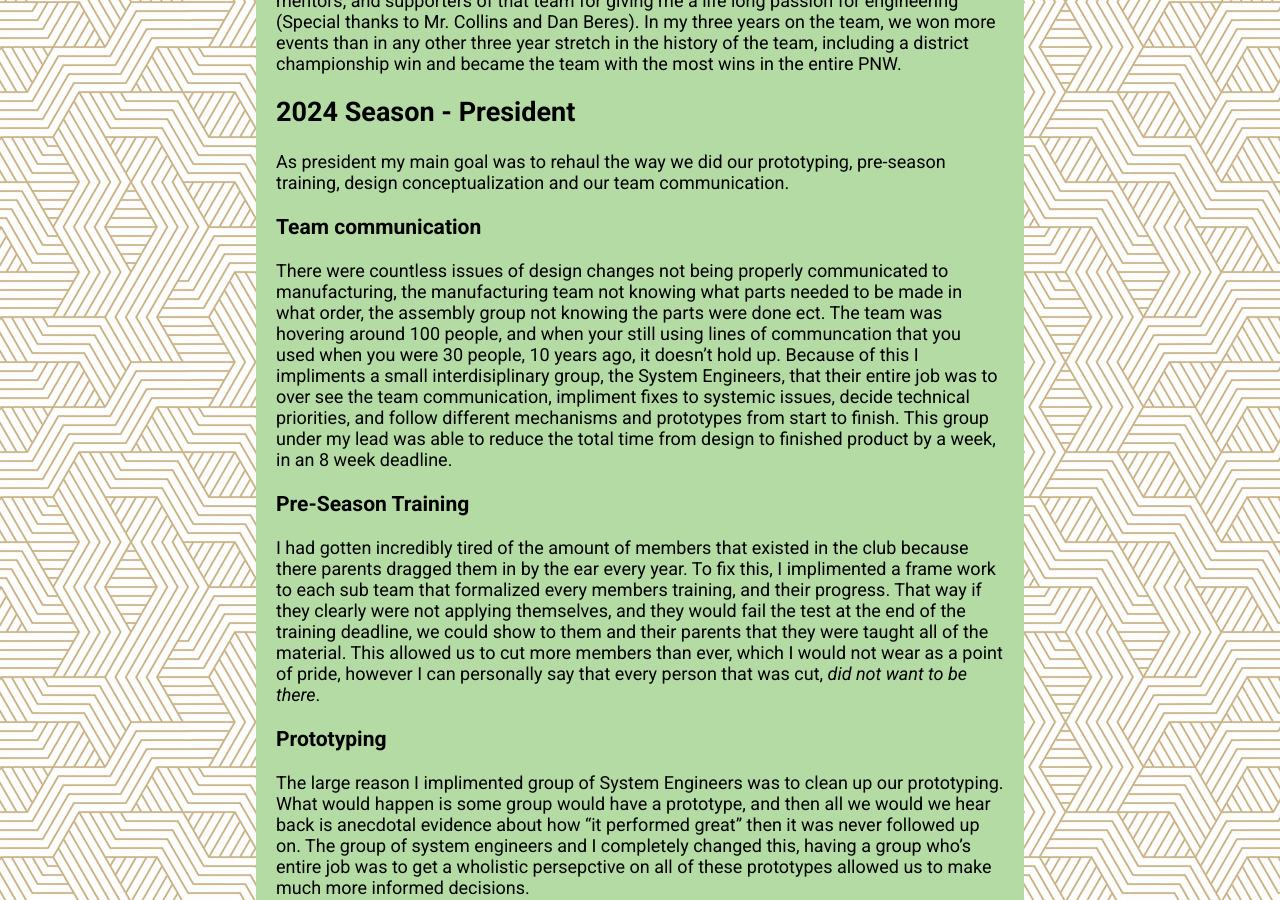
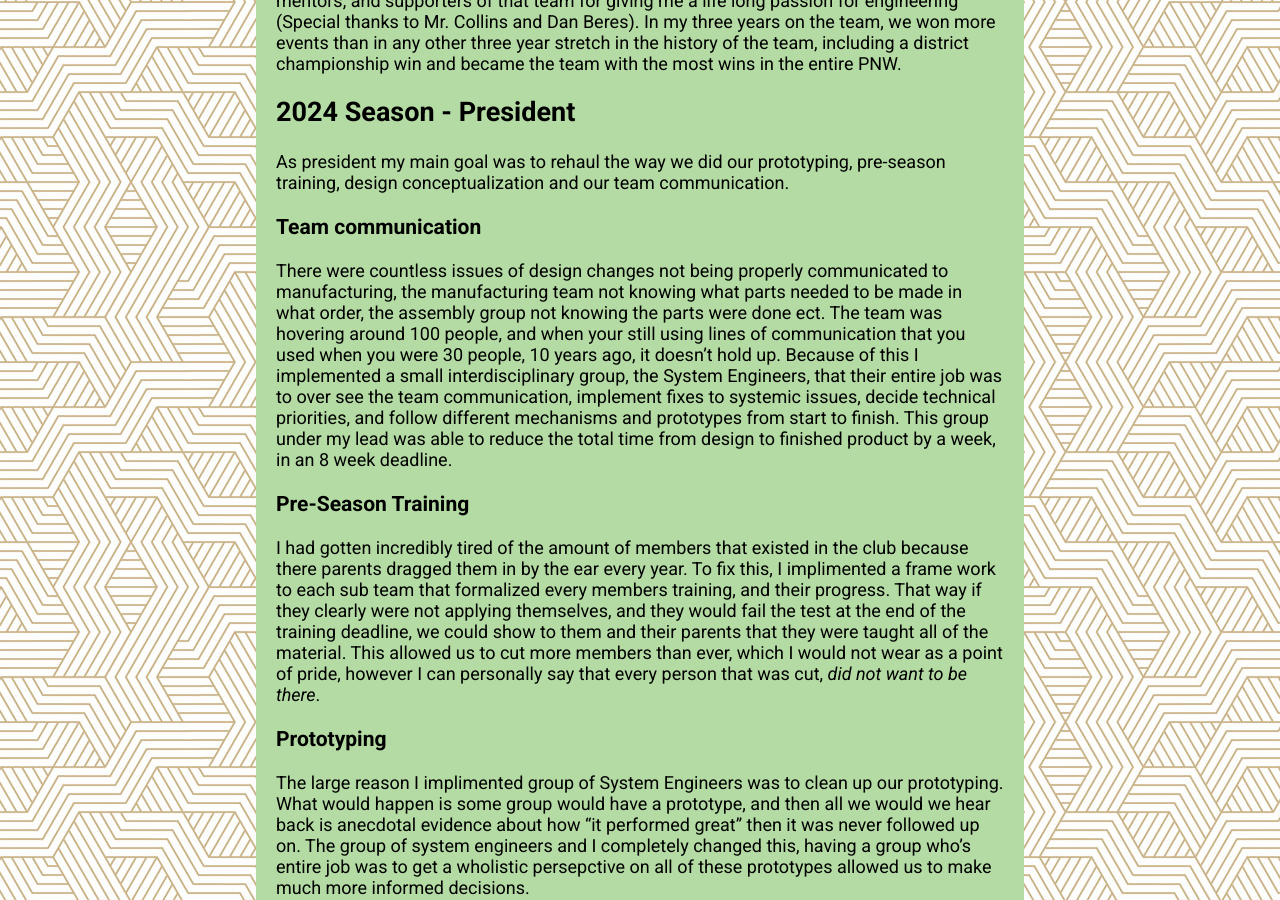
Before and after one commit to Brady-Hogg/Portfolio, a Jekyll site: the page built from bearmetal.md, in a window 1280 px wide and 900 px high, scrolled down 403 px. Built offline with Jekyll 4.4.1, drawn with Linux system fonts in a browser that asks for light colours.

Commit message:
spell check

```diff
--- a/bearmetal.md
+++ b/bearmetal.md
@@ -9,7 +9,7 @@ I was on the FRC team at my high school, [Bear Metal](https://tahomarobotics.org
 ## 2024 Season - President
 As president my main goal was to rehaul the way we did our prototyping, pre-season training, design conceptualization and our team communication.
 ### Team communication
-There were countless issues of design changes not being properly communicated to manufacturing, the manufacturing team not knowing what parts needed to be made in what order, the assembly group not knowing the parts were done ect. The team was hovering around 100 people, and when your still using lines of communcation that you used when you were 30 people, 10 years ago, it doesn't hold up. Because of this I impliments a small interdisiplinary group, the System Engineers, that their entire job was to over see the team communication, impliment fixes to systemic issues, decide technical priorities, and follow different mechanisms and prototypes from start to finish. This group under my lead was able to reduce the total time from design to finished product by a week, in an 8 week deadline.
+There were countless issues of design changes not being properly communicated to manufacturing, the manufacturing team not knowing what parts needed to be made in what order, the assembly group not knowing the parts were done ect. The team was hovering around 100 people, and when your still using lines of communication that you used when you were 30 people, 10 years ago, it doesn't hold up. Because of this I implemented a small interdisciplinary group, the System Engineers, that their entire job was to over see the team communication, implement fixes to systemic issues, decide technical priorities, and follow different mechanisms and prototypes from start to finish. This group under my lead was able to reduce the total time from design to finished product by a week, in an 8 week deadline.
 ### Pre-Season Training
 I had gotten incredibly tired of the amount of members that existed in the club because there parents dragged them in by the ear every year. To fix this, I implimented a frame work to each sub team that formalized every members training, and their progress. That way if they clearly were not applying themselves, and they would fail the test at the end of the training deadline, we could show to them and their parents that they were taught all of the material. This allowed us to cut more members than ever, which I would not wear as a point of pride, however I can personally say that every person that was cut, *did not want to be there*.
 ### Prototyping
```
